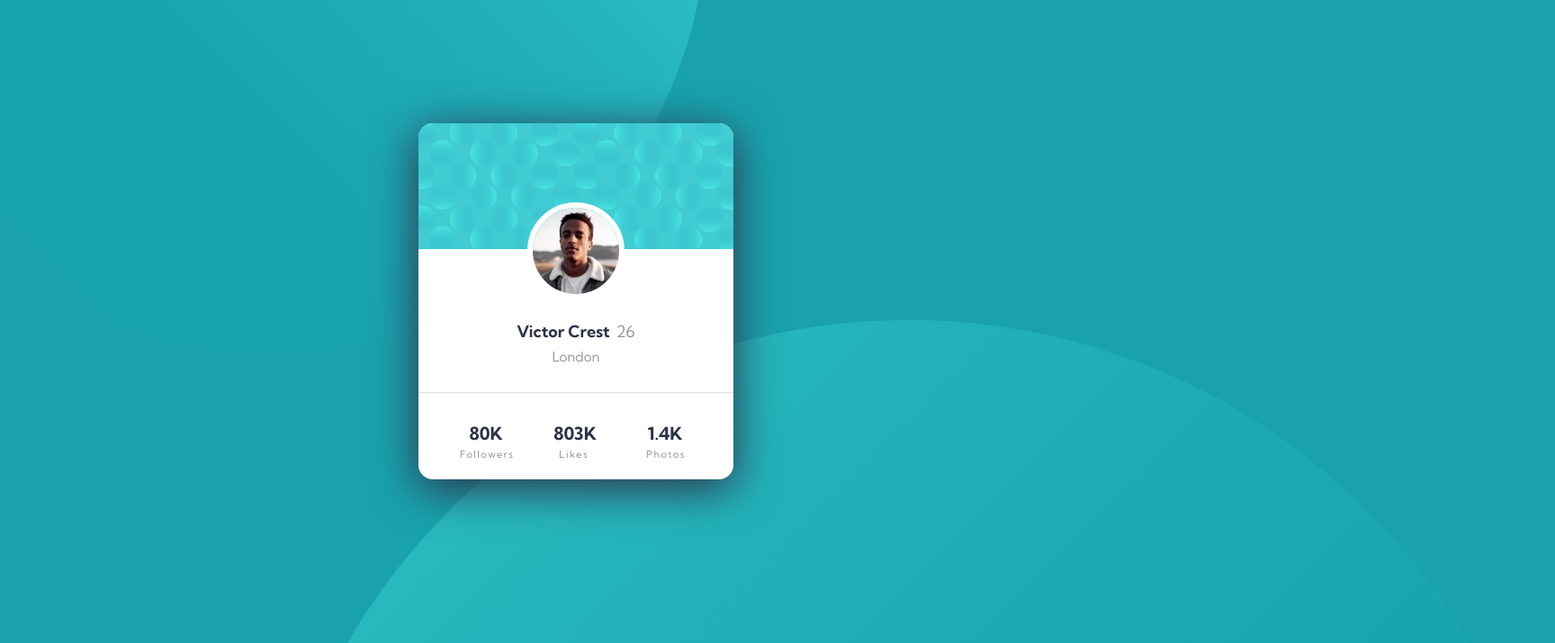
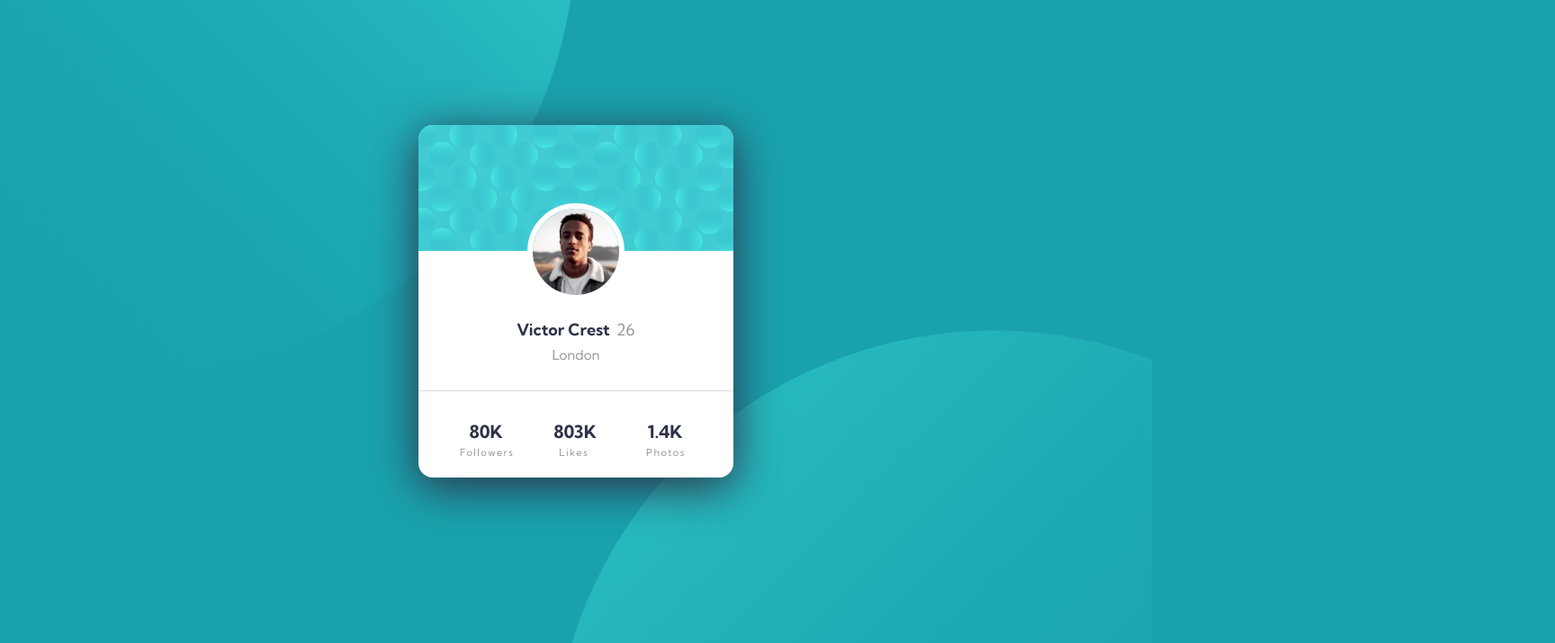
Before and after one commit to EvolxTV/profile-card-component-main, a plain HTML site: page index.html in a window 1280 px wide. Shown: the part 65-780 px from the top of the page at 90% size, 1728 px wide, since content can reach past the window. Drawn offline with Linux system fonts and the light colour scheme.

Commit message:
Resolve background

```diff
--- a/index.html
+++ b/index.html
@@ -5,25 +5,8 @@
     <meta name="viewport" content="width=device-width, initial-scale=1.0" />
     <link rel="stylesheet" href="style.css" />
     <title>Frontend Mentor | Profile card component</title>
-
-    <!-- Feel free to remove these styles or customise in your own stylesheet 👍 -->
-    <style>
-      .attribution {
-        font-size: 11px;
-        text-align: center;
-      }
-      .attribution a {
-        color: hsl(228, 45%, 44%);
-      }
-    </style>
   </head>
   <body>
-    <div class="bg1">
-      <img src="./images/bg-pattern-top.svg" alt="" />
-    </div>
-    <div class="bg2">
-      <img src="./images/bg-pattern-bottom.svg" alt="" />
-    </div>
     <div class="bg2"></div>
     <main class="card-container">
       <div class="card-bg">
--- a/style.css
+++ b/style.css
@@ -14,13 +14,22 @@
 }
 
 body {
-  overflow: hidden;
+  /* overflow: hidden; */
   background-color: var(--dark-cyan);
   min-height: 100vh;
   display: flex;
-  flex-direction: column;
   justify-content: center;
   align-items: center;
+}
+img {
+  margin: 0;
+  display: block;
+}
+body {
+  background-image: url(./images/bg-pattern-top.svg),
+    url(./images/bg-pattern-bottom.svg);
+  background-repeat: no-repeat, no-repeat;
+  background-position: right 50vw bottom 40vh, left 48vw top 54vh;
 }
 .bg1 {
   background-repeat: no-repeat;
@@ -121,14 +130,3 @@ hr {
 #s2 {
   margin-right: 4rem;
 }
-
-@media (max-width: 1460px) {
-  .bg1 {
-    left: -15%;
-    top: -65%;
-  }
-  .bg2 {
-    bottom: -133%;
-    right: -35%;
-  }
-}
```
